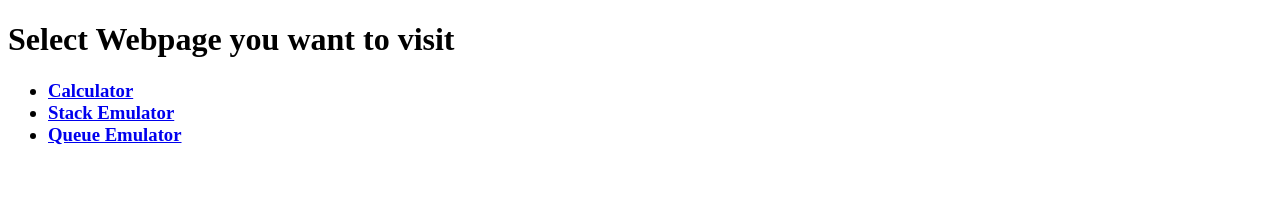
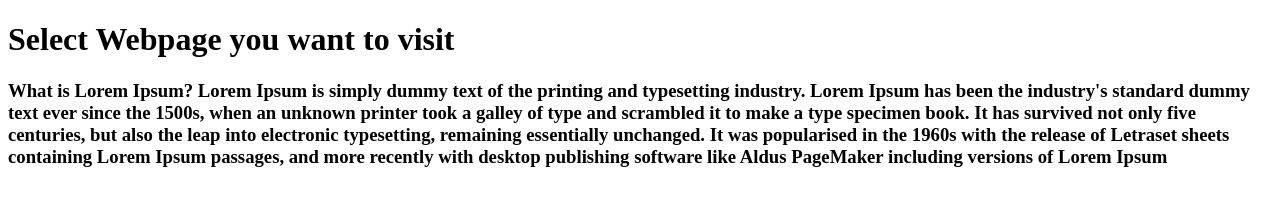
Before and after one commit to NileshwarPaul/hosting-static-files, a website: page index.html in a window 1280 px wide. Drawn offline with Linux system fonts and the light colour scheme.

Commit message:
Update index.html

```diff
--- a/index.html
+++ b/index.html
@@ -10,11 +10,16 @@
     <h1>Select Webpage you want to visit</h1>
     <h3>
         <ul>
-            <li><a href="/calculator">Calculator</a></li>
+           <!-- <li><a href="/calculator">Calculator</a></li>
             <li><a href="/stack">Stack Emulator</a></li>
             <li><a href="/queue">Queue Emulator</a></li>
+            -->
 
         </ul>
+        <p>
+        What is Lorem Ipsum?
+Lorem Ipsum is simply dummy text of the printing and typesetting industry. Lorem Ipsum has been the industry's standard dummy text ever since the 1500s, when an unknown printer took a galley of type and scrambled it to make a type specimen book. It has survived not only five centuries, but also the leap into electronic typesetting, remaining essentially unchanged. It was popularised in the 1960s with the release of Letraset sheets containing Lorem Ipsum passages, and more recently with desktop publishing software like Aldus PageMaker including versions of Lorem Ipsum
+        </p>
     </h3>
 </body>
 </html>
```
